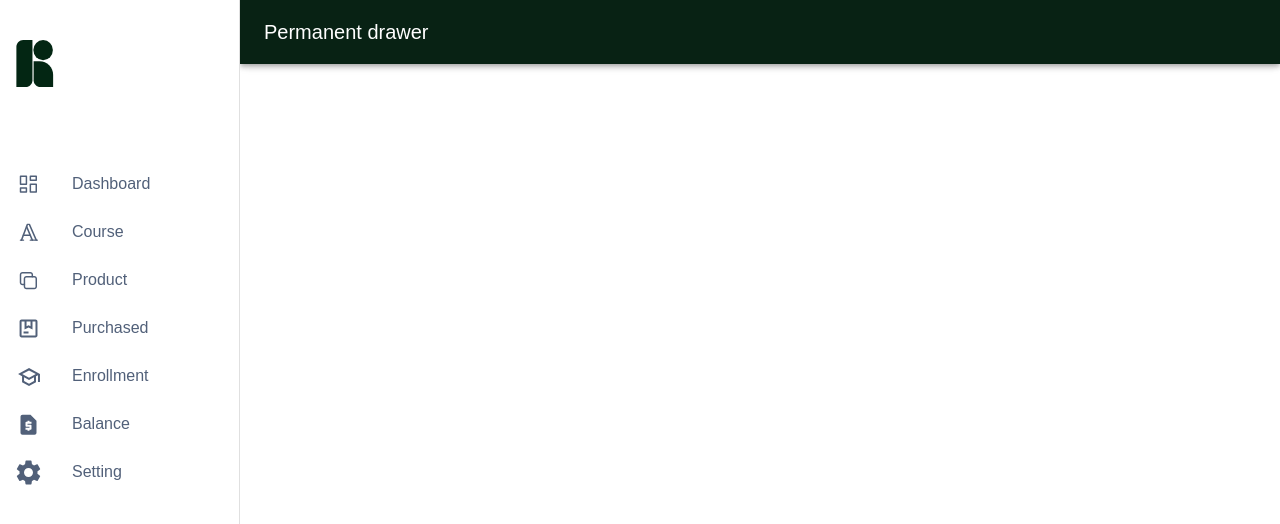
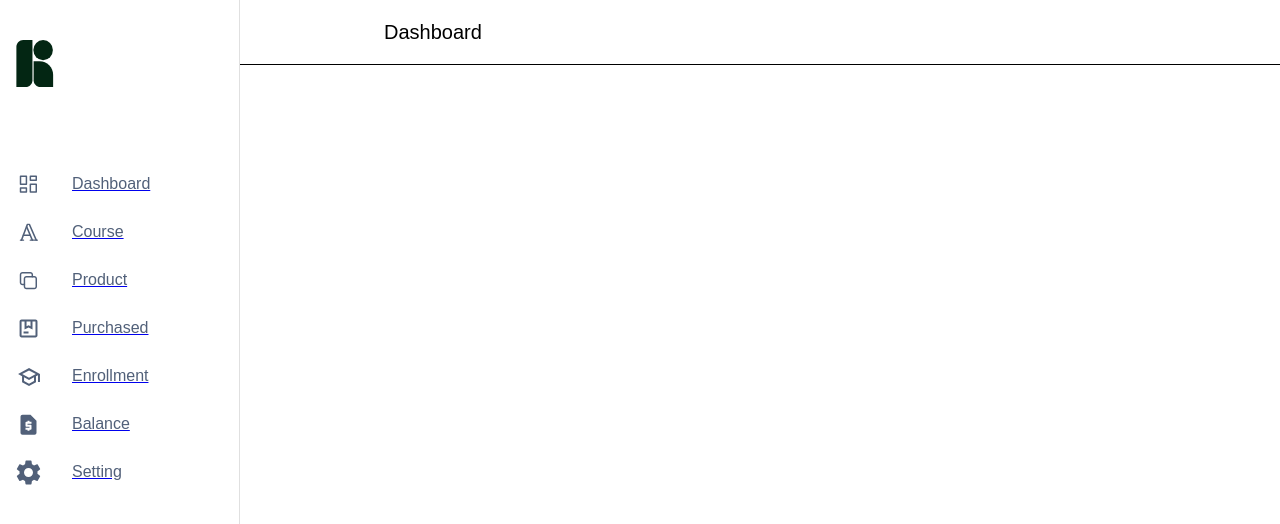
Before and after one commit to Kh1T/agteach-instructor, a React (Create React App) app: page / in a window 1280 px wide. Shown: the top 524 px of the page. Built offline with nearby package versions, Linux system fonts and the light colour scheme.

Commit message:
feat: add dashboard appbar heaer

```diff
--- a/src/components/Sidebar.jsx
+++ b/src/components/Sidebar.jsx
@@ -9,7 +9,7 @@ import ListItem from "@mui/material/ListItem";
 import ListItemButton from "@mui/material/ListItemButton";
 import ListItemIcon from "@mui/material/ListItemIcon";
 import ListItemText from "@mui/material/ListItemText";
-import { useLocation } from "react-router-dom";
+import { NavLink, useLocation } from "react-router-dom";
 
 import logoIcon from "../assets/logo.svg";
 import dashboardIcon from "../assets/dashboard-sidebar-icon.svg";
@@ -37,11 +37,19 @@ export default function Sidebar() {
       <CssBaseline />
       <AppBar
         position="fixed"
-        sx={{ width: `calc(100% - ${drawerWidth}px)`, ml: `${drawerWidth}px` }}
+        sx={{
+          width: `calc(100% - ${drawerWidth}px)`,
+          pl: 15,
+          ml: `${drawerWidth}px`,
+          backgroundColor: "common.white",
+          color: "common.black",
+          boxShadow: "none",
+          borderBottom: 1,
+        }}
       >
         <Toolbar>
           <Typography variant="h6" noWrap component="div">
-            Permanent drawer
+            {sidebarList.find((element) => element.route === pathname).title}
           </Typography>
         </Toolbar>
       </AppBar>
@@ -58,7 +66,6 @@ export default function Sidebar() {
         anchor="left"
       >
         <Box
-
           component="img"
           sx={{
             mt: 5,
@@ -72,7 +79,12 @@ export default function Sidebar() {
         <Toolbar />
         <List>
           {sidebarList.map(({ title, icon, route }, index) => (
-            <ListItem key={title} disablePadding selected={route === pathname}>
+            <NavLink to={route} key={title}>
+              <ListItem
+                key={title}
+                disablePadding
+                selected={route === pathname}
+              >
                 <ListItemButton>
                   <ListItemIcon>
                     <Box
@@ -89,6 +101,7 @@ export default function Sidebar() {
                   <ListItemText primary={title} sx={{ color: "dark.300" }} />
                 </ListItemButton>
               </ListItem>
+            </NavLink>
           ))}
         </List>
       </Drawer>
--- a/src/pages/Enrollment.jsx
+++ b/src/pages/Enrollment.jsx
@@ -1,9 +1,9 @@
-function DashboardPage() {
+function EnromentPage() {
     return (
         <>
-            <h1>Dashboard page</h1>
+            <h1>Enroment page</h1>
         </>
     )
 }
 
-export default DashboardPage
+export default EnromentPage
```
Also changed, not shown: src/App.js (+12 -0 lines). Lines whose indentation alone changed are shown as unchanged.
